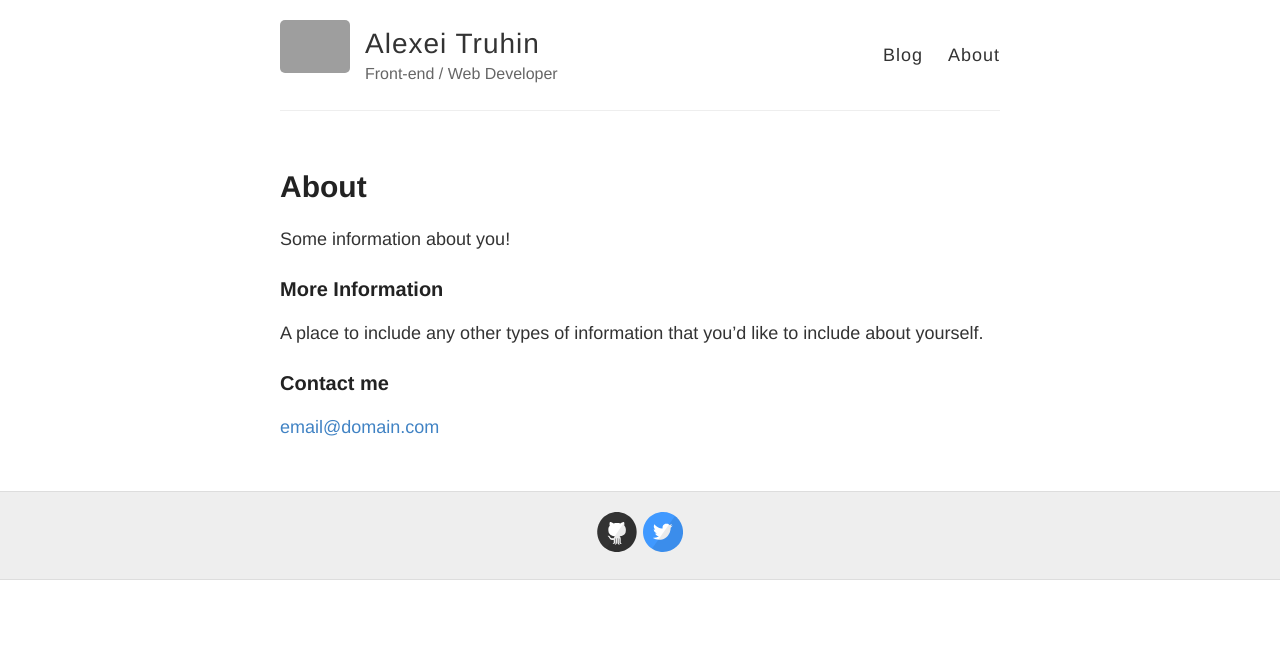
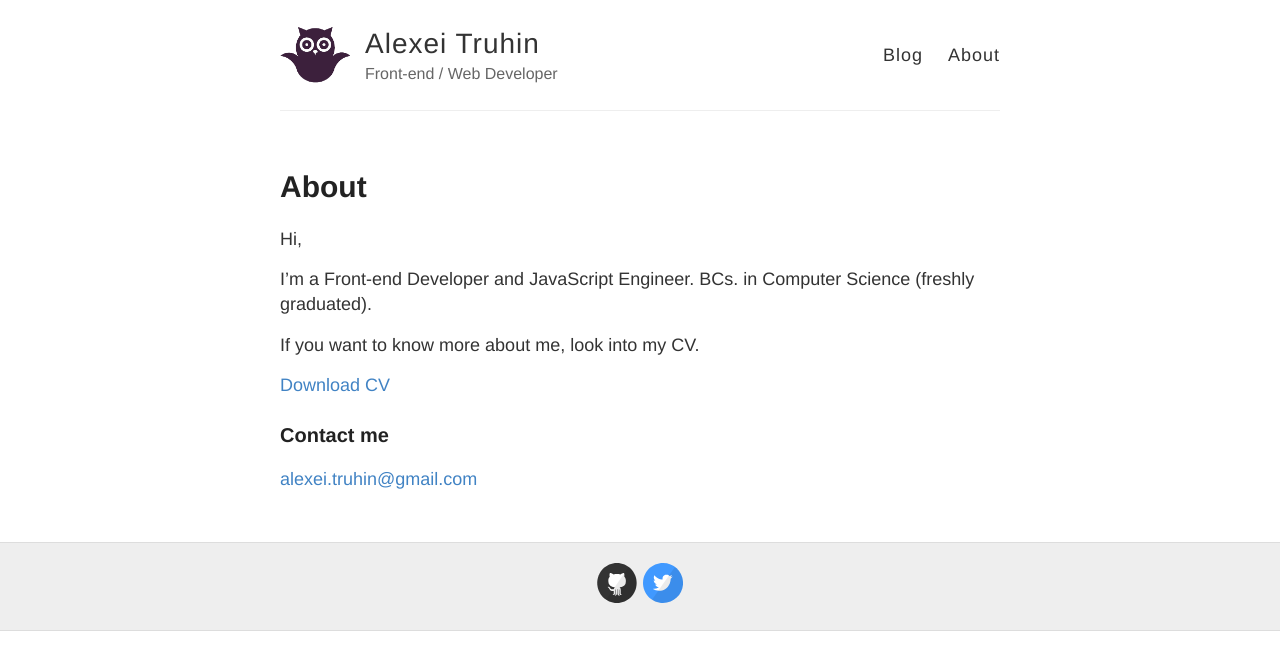
Before and after one commit to alexeiTruhin/alexeiTruhin.github.io, a Jekyll site: the page built from about.md, in a window 1280 px wide. Shown: the top 670 px of the page. Built offline with Jekyll 4.4.1, drawn with Linux system fonts in a browser that asks for light colours; Markdown is read by kramdown in place of the engine named in the settings; grey boxes are pictures that could not be loaded.

Commit message:
Update About page

```diff
--- a/_config.yml
+++ b/_config.yml
@@ -9,7 +9,7 @@ name: Alexei Truhin
 description: Front-end / Web Developer
 
 # URL of your avatar or profile pic (you could use your GitHub profile pic)
-avatar: https://raw.githubusercontent.com/barryclark/jekyll-now/master/images/jekyll-logo.png
+avatar: https://raw.githubusercontent.com/alexeiTruhin/alexeitruhin.github.io/master/images/avatar-br.png
 
 #
 # Flags below are optional
@@ -21,12 +21,12 @@ footer-links:
   email:
   facebook:
   flickr:
-  github: barryclark/jekyll-now
+  github: alexeiTruhin
   instagram:
   linkedin:
   pinterest:
   rss: # just type anything here for a working RSS icon, make sure you set the "url" above!
-  twitter: jekyllrb
+  twitter: alexeiTruhin
   stackoverflow: # your stackoverflow profile, e.g. "users/50476/bart-kiers"
   youtube: # channel/<your_long_string> or user/<user-name>
   googleplus: # anything in your profile username that comes after plus.google.com/
--- a/_includes/svg-icons.html
+++ b/_includes/svg-icons.html
@@ -1,13 +1,13 @@
-{% if site.footer-links.dribbble %}<a href="https://dribbble.com/{{ site.footer-links.dribbble }}"><i class="svg-icon dribbble"></i></a>{% endif %}
-{% if site.footer-links.email %}<a href="mailto:{{ site.footer-links.email }}"><i class="svg-icon email"></i></a>{% endif %}
-{% if site.footer-links.facebook %}<a href="https://www.facebook.com/{{ site.footer-links.facebook }}"><i class="svg-icon facebook"></i></a>{% endif %}
-{% if site.footer-links.flickr %}<a href="https://www.flickr.com/{{ site.footer-links.flickr }}"><i class="svg-icon flickr"></i></a>{% endif %}
-{% if site.footer-links.github %}<a href="https://github.com/{{ site.footer-links.github }}"><i class="svg-icon github"></i></a>{% endif %}
-{% if site.footer-links.instagram %}<a href="https://instagram.com/{{ site.footer-links.instagram }}"><i class="svg-icon instagram"></i></a>{% endif %}
-{% if site.footer-links.linkedin %}<a href="https://www.linkedin.com/in/{{ site.footer-links.linkedin }}"><i class="svg-icon linkedin"></i></a>{% endif %}
-{% if site.footer-links.pinterest %}<a href="https://www.pinterest.com/{{ site.footer-links.pinterest }}"><i class="svg-icon pinterest"></i></a>{% endif %}
+{% if site.footer-links.dribbble %}<a href="https://dribbble.com/{{ site.footer-links.dribbble }}" target="_blank"><i class="svg-icon dribbble"></i></a>{% endif %}
+{% if site.footer-links.email %}<a href="mailto:{{ site.footer-links.email }}" target="_blank"><i class="svg-icon email"></i></a>{% endif %}
+{% if site.footer-links.facebook %}<a href="https://www.facebook.com/{{ site.footer-links.facebook }}" target="_blank"><i class="svg-icon facebook"></i></a>{% endif %}
+{% if site.footer-links.flickr %}<a href="https://www.flickr.com/{{ site.footer-links.flickr }}" target="_blank"><i class="svg-icon flickr"></i></a>{% endif %}
+{% if site.footer-links.github %}<a href="https://github.com/{{ site.footer-links.github }}" target="_blank"><i class="svg-icon github"></i></a>{% endif %}
+{% if site.footer-links.instagram %}<a href="https://instagram.com/{{ site.footer-links.instagram }}" target="_blank"><i class="svg-icon instagram"></i></a>{% endif %}
+{% if site.footer-links.linkedin %}<a href="https://www.linkedin.com/in/{{ site.footer-links.linkedin }}" target="_blank"><i class="svg-icon linkedin"></i></a>{% endif %}
+{% if site.footer-links.pinterest %}<a href="https://www.pinterest.com/{{ site.footer-links.pinterest }}" target="_blank"><i class="svg-icon pinterest"></i></a>{% endif %}
 {% if site.footer-links.rss %}<a href="{{ site.baseurl }}/feed.xml"><i class="svg-icon rss"></i></a>{% endif %}
-{% if site.footer-links.twitter %}<a href="https://www.twitter.com/{{ site.footer-links.twitter }}"><i class="svg-icon twitter"></i></a>{% endif %}
-{% if site.footer-links.stackoverflow %}<a href="http://stackoverflow.com/{{ site.footer-links.stackoverflow }}"><i class="svg-icon stackoverflow"></i></a>{% endif %}
-{% if site.footer-links.youtube %}<a href="https://youtube.com/{{ site.footer-links.youtube }}"><i class="svg-icon youtube"></i></a>{% endif %}
-{% if site.footer-links.googleplus %}<a href="https://plus.google.com/{{ site.footer-links.googleplus }}"><i class="svg-icon googleplus"></i></a>{% endif %}
+{% if site.footer-links.twitter %}<a href="https://www.twitter.com/{{ site.footer-links.twitter }}" target="_blank"><i class="svg-icon twitter"></i></a>{% endif %}
+{% if site.footer-links.stackoverflow %}<a href="http://stackoverflow.com/{{ site.footer-links.stackoverflow }}" target="_blank"><i class="svg-icon stackoverflow"></i></a>{% endif %}
+{% if site.footer-links.youtube %}<a href="https://youtube.com/{{ site.footer-links.youtube }}" target="_blank"><i class="svg-icon youtube"></i></a>{% endif %}
+{% if site.footer-links.googleplus %}<a href="https://plus.google.com/{{ site.footer-links.googleplus }}" target="_blank"><i class="svg-icon googleplus"></i></a>{% endif %}
--- a/about.md
+++ b/about.md
@@ -4,12 +4,15 @@ title: About
 permalink: /about/
 ---
 
-Some information about you!
+Hi,
 
-### More Information
+I'm a Front-end Developer and JavaScript Engineer.
+BCs. in Computer Science (freshly graduated).
 
-A place to include any other types of information that you'd like to include about yourself.
+If you want to know more about me, look into my CV.
+
+<a href="/CV_Alexei_Truhin[Web].pdf"> Download CV</a>
 
 ### Contact me
 
-[email@domain.com](mailto:email@domain.com)
+[alexei.truhin@gmail.com](mailto:alexei.truhin@gmail.com)
```
Also changed, not shown: _posts/2015-9-22-About.md (deleted, +0 -19 lines), images/avatar-br.png (renamed from images/avatar_br.png).
